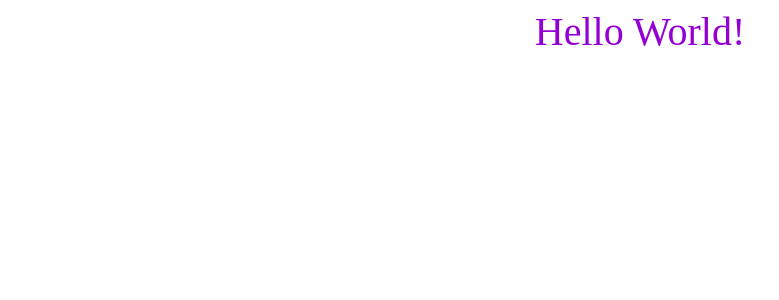
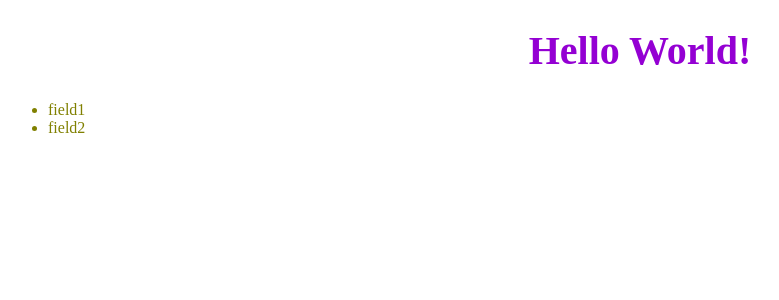
Before and after one commit to WebHeroSchool/zzmFinalProject, a React (Create React App) app in the folder todo/: page / in a window 1280 px wide. Shown: the top 300 px of the page, without its empty margins (0-779 px from the left). Built offline with nearby package versions, Linux system fonts and the light colour scheme.

Commit message:
comlpete react17

```diff
--- a/todo/src/App.js
+++ b/todo/src/App.js
@@ -1,9 +1,17 @@
 import React from 'react';
 
-const elem = (<div style={{
-  color: "darkviolet",
-  fontSize: 40,
-  textAlign: "center"
-}}> Hello World! </div>);
+const ItemList = () => (<ul style={{color: "olive"}}>
+  <li>field1</li>
+  <li>field2</li>
+</ul>)
 
-  export {elem};
+const App = () => (<div>
+  <h1 style={{
+    color: "darkviolet",
+    fontSize: 40,
+    textAlign: "center"
+}}>Hello World!</h1>
+  <ItemList />
+</div>);
+
+export default App;
--- a/todo/src/index.js
+++ b/todo/src/index.js
@@ -1,6 +1,6 @@
 import React from 'react';
 import ReactDOM from 'react-dom';
-import {elem} from './App';
+import App from './App';
 
 
-ReactDOM.render(elem,  document.getElementById('root'));
+ReactDOM.render(<App />,  document.getElementById('root'));
```
